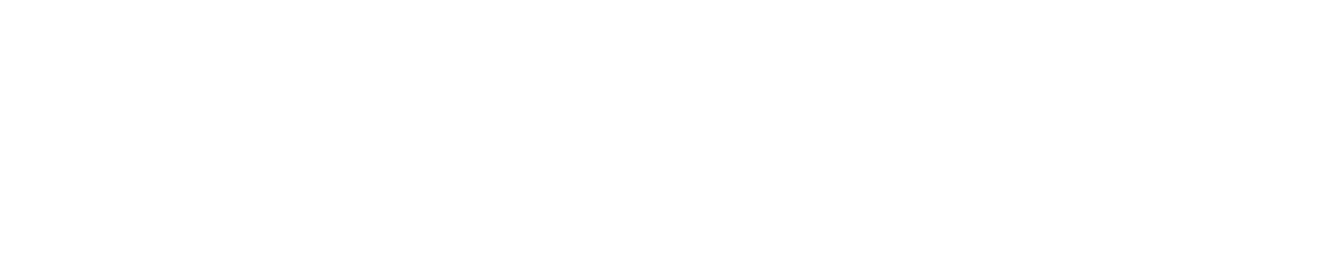
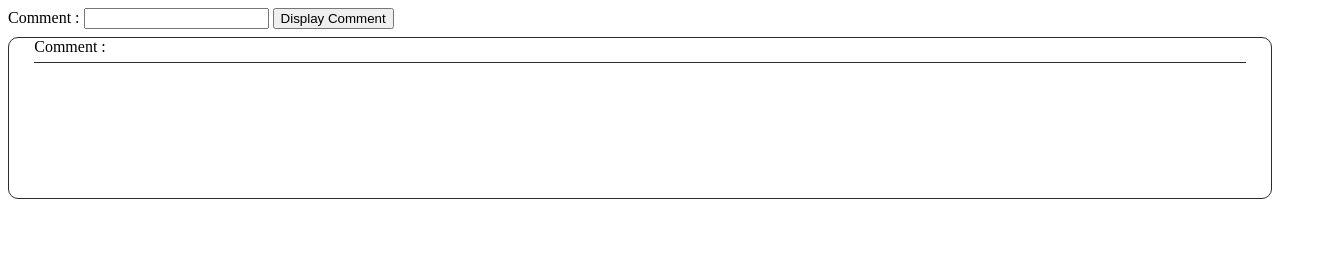
Before and after one commit to subrata20011997/sample-repo, a plain HTML site: page index.html in a window 1280 px wide. Shown: the whole page, 1321 px wide, since content can reach past the window. Drawn offline with Linux system fonts and the light colour scheme.

Commit message:
#added js and  css file into the workspace

```diff
--- a/index.html
+++ b/index.html
@@ -5,8 +5,19 @@
     <meta http-equiv="X-UA-Compatible" content="IE=edge">
     <meta name="viewport" content="width=device-width, initial-scale=1.0">
     <title>Sample Web App</title>
+    <link rel="stylesheet" href="./style.css">
 </head>
 <body>
-
+    <label for="comment">
+        Comment : <input type="text" id="comment" name="comment">
+    </label>
+    <input type="submit" value="Display Comment" onclick="displayComment()">
+    <div class="comment-card">
+        <div class="card-header">Comment : </div>
+        <div class="card-body" >
+           <span id="display"></span>
+        </div>
+    </div>
+    <script src="./index.js"></script>
 </body>
 </html>
--- /dev/null
+++ b/index.js
@@ -0,0 +1,5 @@
+function displayComment(){
+    let comment = document.getElementById('comment').value;
+    console.log(comment)
+    document.getElementById('display').innerHTML = comment;
+}
--- /dev/null
+++ b/style.css
@@ -0,0 +1,19 @@
+.comment-card{
+    height: 90vw;
+    height: 20vh;
+    border: 1px solid #2c2c2c;
+    border-radius: 10px;
+    margin-top: 1vh;
+}
+.card-header{
+    width: 96%;
+    margin-left: 2%;
+    margin-right: 2%;
+    height: 15%;
+    border-bottom: 1px solid #2c2c2c;
+}
+.card-body{
+    width: 100%;
+    height: 90%;
+    padding: 2%;
+}
```
